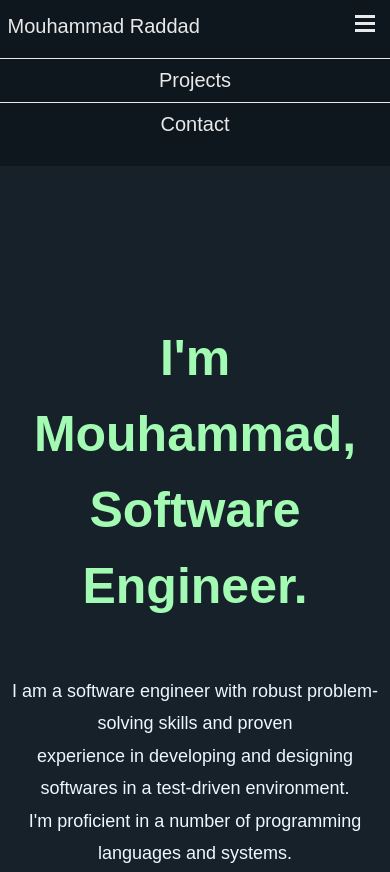
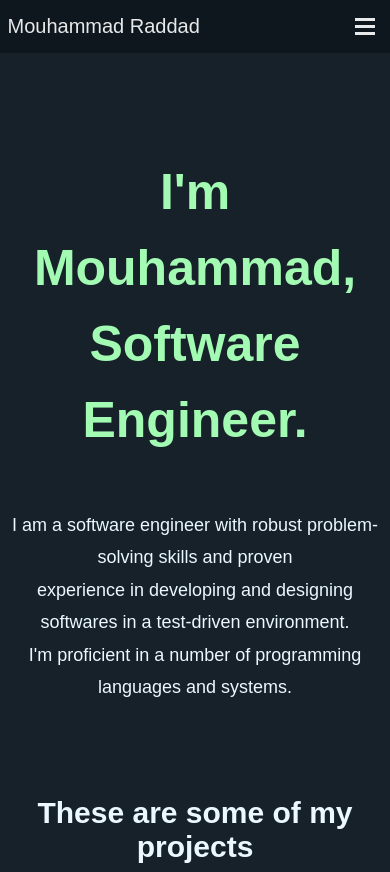
Before and after one commit to mouhammad-raddad/mouhammad-raddad.github.io, a website: page index.html in a window 390 px wide. Shown: the top 872 px of the page. Drawn offline with Linux system fonts and the light colour scheme.

Commit message:
fix nav bar

```diff
--- a/index.html
+++ b/index.html
@@ -11,15 +11,15 @@
   <title>Mouhammad Raddad</title>
 </head>
 
-<body>
+<body id="mouhammad-raddad">
 
   <nav class="navbar">
-    <div class="container-icon"><a href="">Mouhammad Raddad</a></div>
-    <ul class="nav-list">
+    <div class="container-icon"><a href="#mouhammad-raddad">Mouhammad Raddad</a></div>
+    <ul class="nav-list" id="navi-list">
       <li class="list-item"><a href="#projects">Projects</a></li>
       <li class="list-item"><a href="#contact">Contact</a></li>
     </ul>
-    <div class="menu">
+    <div class="menu" id="toggle-button">
       <div class="menu-line"></div>
       <div class="menu-line"></div>
       <div class="menu-line"></div>
@@ -126,5 +126,12 @@
   </footer>
 
 </body>
+<script>
+  const toggleButton = document.getElementById('toggle-button');
+  const naviList = document.getElementById('navi-list');
 
+  toggleButton.addEventListener('click',() => {
+      naviList.classList.toggle('active');
+  })
+</script>
 </html>
--- a/styles.css
+++ b/styles.css
@@ -8,7 +8,7 @@ body {
   min-height: 100vh;
   margin: 0px;
   padding: 0px;
-  max-width: 100vw;
+  width: 100%;
   background-color: rgb(22, 33, 41);
 }
 .navbar {
@@ -48,18 +48,20 @@ body {
 @media all and (max-width: 480px) {
   .navbar {
     flex-direction: column;
-    position: relative;
+    position: fixed;
+    padding-top: 15px;
+    align-items: center;
+    padding-bottom: 15px;
   }
   .navbar .container-icon {
     width: 100%;
-    margin-top: 15px;
     margin-left: 15px;
   }
   .menu {
     display: block;
     position: absolute;
     right: 15px;
-    top: 15px;
+    top: 18px;
   }
   .nav-list {
     list-style-type: none;
@@ -67,10 +69,14 @@ body {
     text-align: center;
     padding-top: 10px;
     padding: 0px !important;
+    display: none;
   }
   .nav-list .list-item {
     display: block;
     border-top: 1px solid white;
+  }
+  .active {
+    display: block;
   }
 }
 header h1 {
```
